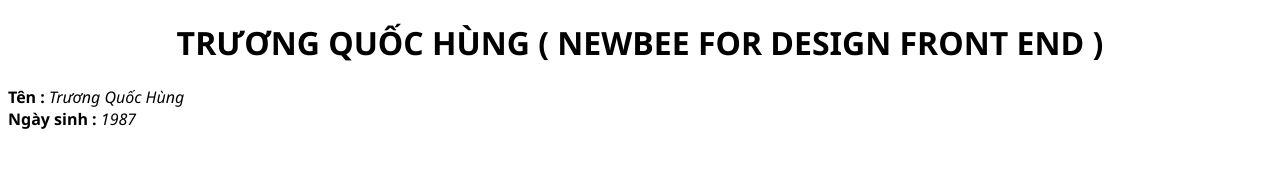
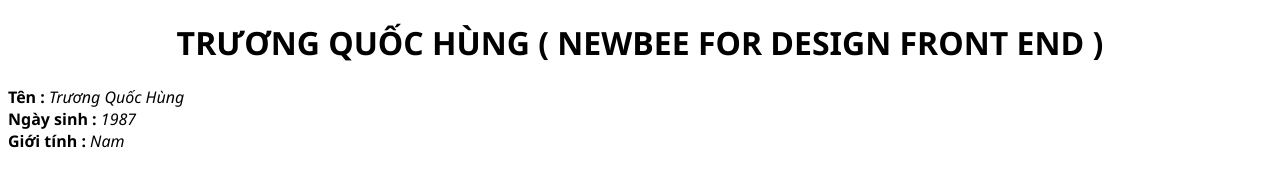
Before and after one commit to hungtq-ws01/cv_hungquoc, a plain HTML site: page index.html in a window 1280 px wide. Drawn offline with Linux system fonts and the light colour scheme.

Commit message:
Them gioi tinh trong index

```diff
--- a/index.html
+++ b/index.html
@@ -14,5 +14,8 @@
 	<div class="thongtin">
 		<b>Ngày sinh : </b> <i>1987</i>
 	</div>
+	<div class="thongtin">
+		<b>Giới tính : </b> <i>Nam</i>
+	</div>
 </body>
 </html>
```
